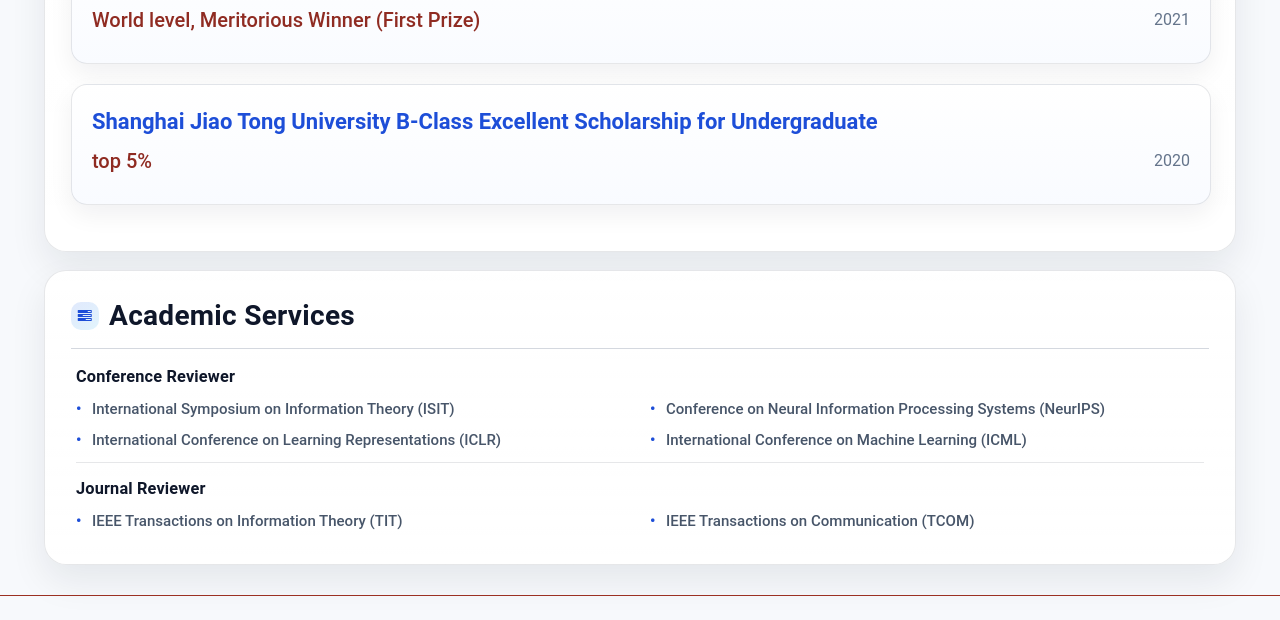
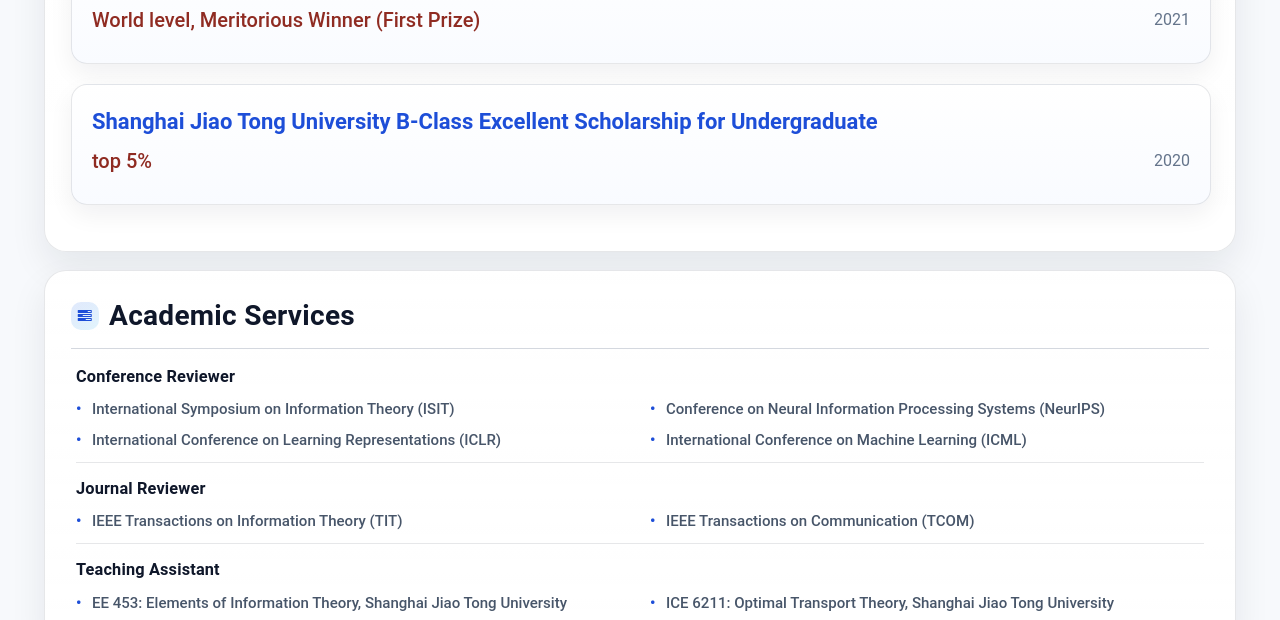
Before and after one commit to qiudaopika/qiudaopika.github.io, a plain HTML site: page index.html in a window 1280 px wide. Shown: the part 4704-5324 px from the top of the page. Drawn offline with Linux system fonts and the light colour scheme; no server answers; some icons are missing.

Commit message:
chore: update homepage index.html

```diff
--- a/index.html
+++ b/index.html
@@ -833,6 +833,14 @@
             <div class="reviewer-column">IEEE Transactions on Communication (TCOM)</div>
           </div>
         </div>
+
+        <div class="service-block">
+          <div class="reviewer-title">Teaching Assistant</div>
+          <div class="reviewer-section">
+            <div class="reviewer-column">EE 453: Elements of Information Theory, Shanghai Jiao Tong University</div>
+            <div class="reviewer-column">ICE 6211: Optimal Transport Theory, Shanghai Jiao Tong University</div>
+          </div>
+        </div>
       </div>
       <!-- </div> -->
     </div>
```
